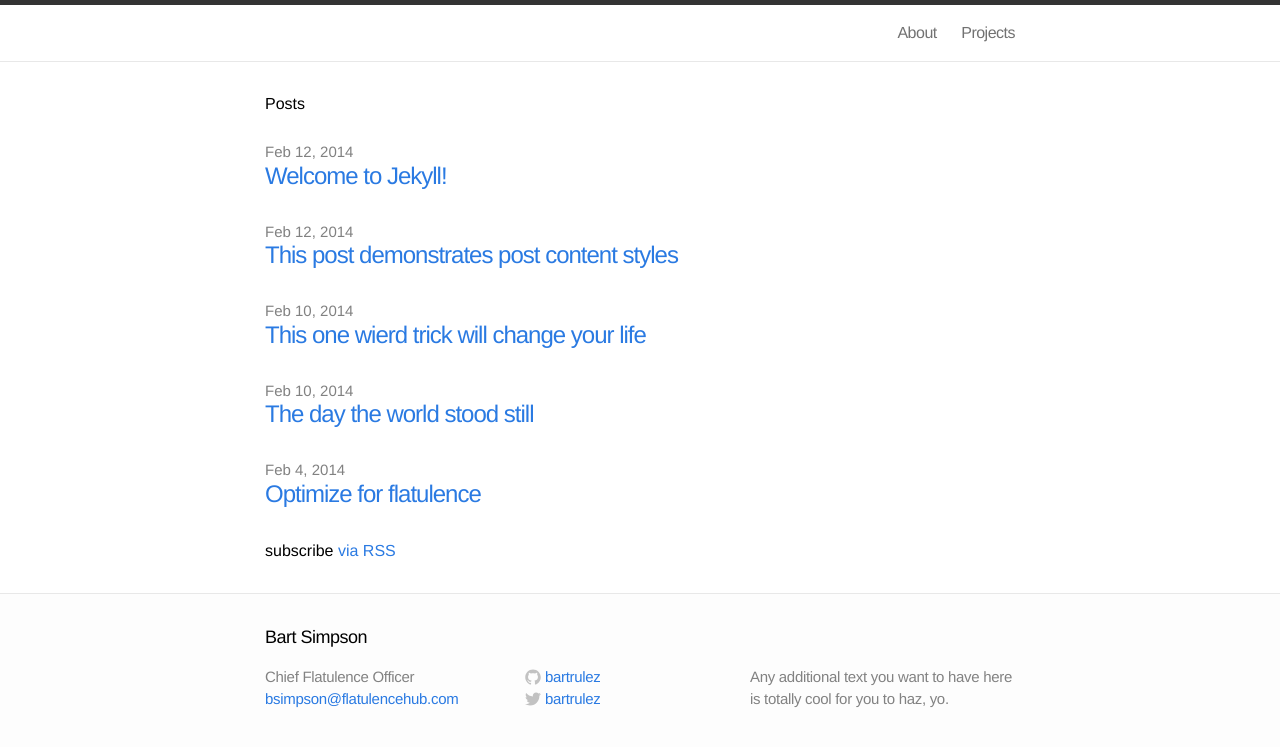
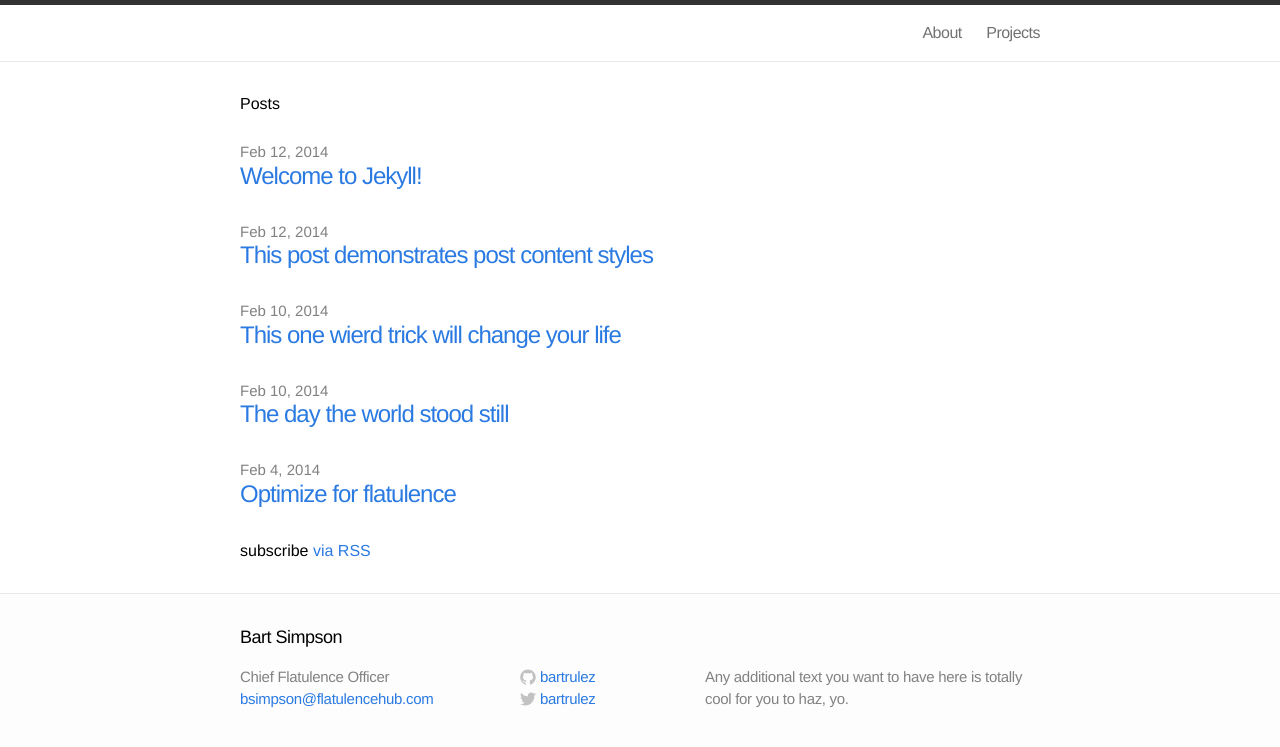
Before and after one commit to jglovier/jekyll-new, a Jekyll site: the page built from index.html, in a window 1280 px wide. Shown: the top 747 px of the page. Built offline with Jekyll 4.4.1, drawn with Linux system fonts in a browser that asks for light colours.

Commit message:
dat breathing room tho

```diff
--- a/css/main.css
+++ b/css/main.css
@@ -29,7 +29,7 @@ a:visited { color: #205caa; }
 .wrap:after { content:""; display:table; }
 .wrap:after { clear: both; }
 .wrap {
-  max-width: 750px;
+  max-width: 800px;
   padding: 0 30px;
   margin: 0 auto;
   zoom: 1;
@@ -90,9 +90,29 @@ a:visited { color: #205caa; }
 
 .site-footer .column { float: left; margin-bottom: 15px; }
 
-.footer-col-1 { width: 250px; margin-right: 10px }
-.footer-col-2 { width: 215px; margin-right: 10px }
-.footer-col-3 { width: 265px; }
+.footer-col-1 {
+  width: 270px; /*fallback*/
+  width: -webkit-calc(35% - 10px);
+  width: -moz-calc(35% - 10px);
+  width: -o-calc(35% - 10px);
+  width: calc(35% - 10px);
+  margin-right: 10px
+}
+.footer-col-2 {
+  width: 175px; /*fallback*/
+  width: -webkit-calc(23.125% - 10px);
+  width: -moz-calc(23.125% - 10px);
+  width: -o-calc(23.125% - 10px);
+  width: calc(23.125% - 10px);
+  margin-right: 10px
+}
+.footer-col-3 {
+  width: 335px; /*fallback*/
+  width: -webkit-calc(41.875%);
+  width: -moz-calc(41.875%);
+  width: -o-calc(41.875%);
+  width: calc(41.875%);
+}
 
 .site-footer ul { list-style: none; }
 
```
